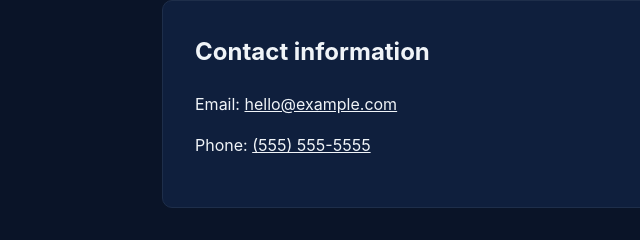
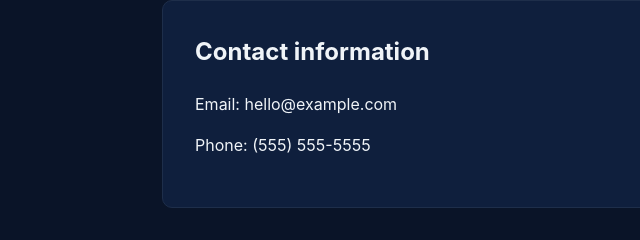
Before and after one commit to derekverbrugge/HeaderAndFooterTemplate, a plain HTML site: page contact.html in a window 1280 px wide. Shown: the part 514-754 px from the top of the page, 103-743 px from the left. Drawn offline with Linux system fonts and the light colour scheme.

Commit message:
Apply global link and footer layout standards

```diff
--- a/styles.css
+++ b/styles.css
@@ -484,3 +484,6 @@ pre code {
 
 /* Keep the bottom overscroll area the same color as the footer. */
 html { background-color: var(--surface); }
+
+/* Shared website standards */
+a,a:visited,a:hover,a:active,a:focus{text-decoration:none!important}body{min-height:100vh;display:flex;flex-direction:column}main{flex:1}#site-footer{margin-top:auto}.footer-links{display:flex;flex-wrap:wrap;gap:1rem}.template-credit{font-size:.75rem;text-align:center}
```
